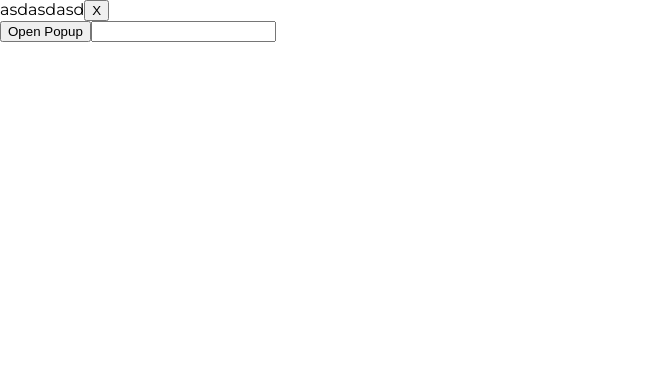
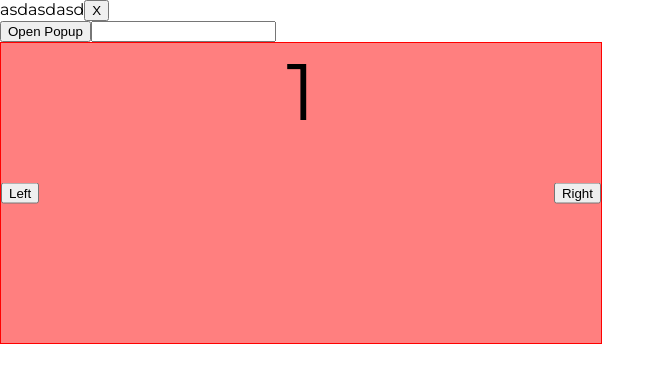
Before and after one commit to JindrichPrec/header-test, a React (Create React App) app: page / in a window 1280 px wide. Shown: the top 382 px of the page, without its empty margins (0-665 px from the left). Built offline with nearby package versions, Linux system fonts and the light colour scheme.

Commit message:
working on carousel component

```diff
--- a/src/App.js
+++ b/src/App.js
@@ -2,6 +2,7 @@ import React, { useState } from 'react';
 
 import { Modal } from './components/Modal/Modal';
 import { Popup } from './components/Popup/Popup';
+import { Carousel } from './components/Carousel/Carousel';
 
 export function App() {
     const [isModalOpen, setModalOpen] = useState(true);
@@ -17,6 +18,7 @@ export function App() {
             </Popup>
             <button onClick={() => setPopupOpen(true)}>Open Popup</button>
             <input type="text" value={text} onChange={e => setText(e.target.value)} />
+            <Carousel />
         </>
     )
 }
--- /dev/null
+++ b/src/components/Carousel/Carousel.js
@@ -0,0 +1,18 @@
+import React from 'react';
+
+import './Carousel.sass'
+
+export function Carousel({children, duration, }) {
+    const items = [1,2,3,4,5];
+    return (
+        <div className="carousel">
+            {items.map((item) =>
+                <div className="carousel__slide" key={item.toString()}>
+                    <span>{item}</span>
+                </div>
+            )}
+            <button className="carousel__btn carousel__btn--r">Right</button>
+            <button className="carousel__btn carousel__btn--l">Left</button>
+        </div>
+    )
+}
--- /dev/null
+++ b/src/components/Carousel/Carousel.sass
@@ -0,0 +1,31 @@
+.carousel
+    position: relative
+    width: 600px
+    height: 300px
+    border: 1px solid red
+    overflow: hidden
+    font-size: 0
+    display: flex
+    align-items: center
+
+    &__slide
+        min-width: 100%
+        height: 100%
+        font-size: 1rem
+        transform: translate3d(0, 0, 0)
+        transition: transform 1s ease, visibility 0s linear 1s
+        background-color: rgba(red, .5)
+
+        text-align: center
+        font-size: 5rem
+
+    &__btn
+        position: absolute
+        top: 50%
+        transform: translate3d(0, -50%, 0)
+
+        &--l
+            left: 0
+
+        &--r
+            right: 0
```
